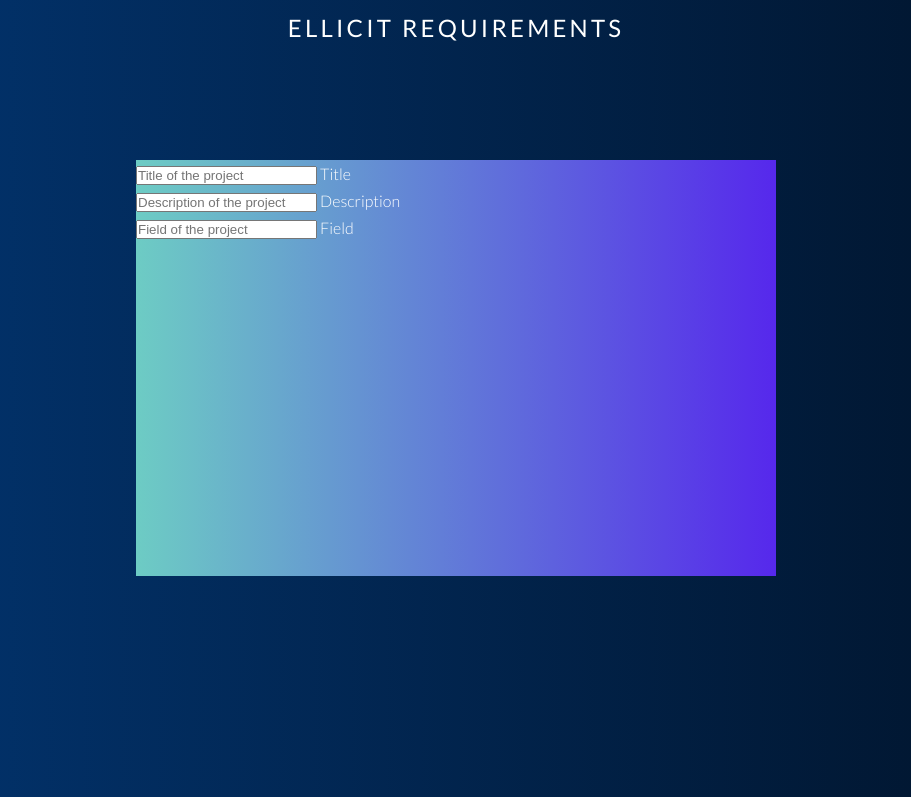
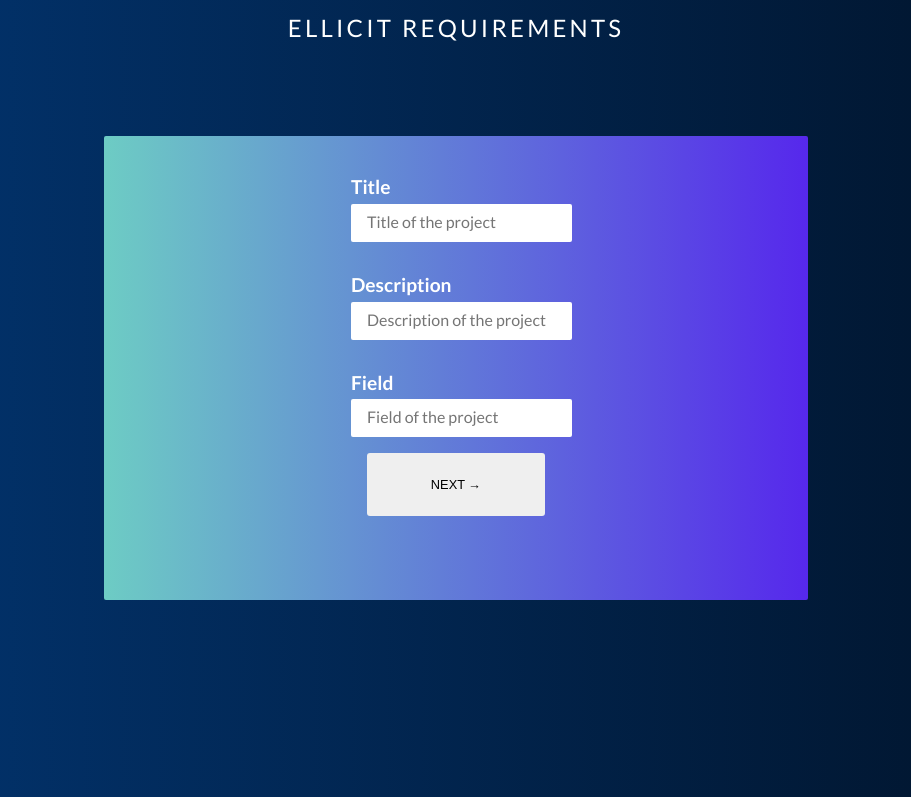
Before and after one commit to pahchangarg/chatgpt_interface, a plain HTML site: page index.html in a window 1280 px wide. Shown: the part 1112-1909 px from the top of the page, without its empty margins (184-1095 px from the left). Drawn offline with Linux system fonts and the light colour scheme.

Commit message:
adding form buttons

```diff
--- a/index.css
+++ b/index.css
@@ -116,38 +116,18 @@ nav a:hover::before {
   transform: translateY(-3px);
   box-shadow: 0 1rem 2rem rgba(black, 0.2);
 }
-/* .btn::after {
+.btn:hover::after {
   transform: scaleX(1.4) scaleY(1.6);
   opacity: 0;
-} */
+}
+
 .btn:active,
 .btn:focus {
   outline: none;
   transform: translateY(-1px);
   box-shadow: 0 0.5rem 1rem rgba(black, 0.2);
 }
-.btn--main {
-  background-image: linear-gradient(
-    to right,
-    rgb(109, 204, 196),
-    rgb(86, 40, 236)
-  );
-  color: white;
-}
-
-/* .btn::after {
-  background-image: linear-gradient(
-    to right,
-    rgb(109, 204, 196),
-    rgb(86, 40, 236)
-  );
-} */
-
-.btn--animated {
-  animation: moveInBottom 0.5s ease-out 0.75s;
-  animation-fill-mode: backwards;
-}
-/* .btn::after {
+.btn::after {
   content: "";
   display: inline-block;
   height: 100%;
@@ -158,7 +138,21 @@ nav a:hover::before {
   left: 0;
   z-index: -1;
   transition: all 0.4s;
-} */
+}
+
+.btn--main {
+  background-image: linear-gradient(
+    to right,
+    rgb(109, 204, 196),
+    rgb(86, 40, 236)
+  );
+  color: white;
+}
+
+.btn--animated {
+  animation: moveInBottom 0.5s ease-out 0.75s;
+  animation-fill-mode: backwards;
+}
 
 .section-requirement {
   background-image: linear-gradient(to right, rgba(2, 53, 113), rgba(1, 19, 41))
@@ -182,7 +176,51 @@ nav a:hover::before {
   transform: translate(-50%, -50%);
   width: 50%;
   height: 40%;
+  padding: 1.5rem 2rem;
+  border-radius: 2px;
 }
+
+form {
+  display: flex;
+  flex-direction: column;
+  align-items: center;
+}
+
+.form__group:not(:last-child) {
+  margin-bottom: 1rem;
+}
+
+.form__input {
+  font-size: 1rem;
+  font-family: inherit;
+  color: inherit;
+  padding: 0.5rem 1rem;
+  border-radius: 2px;
+  background-color: rgba(white, 0.5);
+  border: none;
+  border-bottom: 3px solid transparent;
+  width: 90%;
+  display: block;
+  transition: all 0.3s;
+}
+.form__input:focus {
+  outline: none;
+  box-shadow: 0 1rem 2rem rgba(black, 0.1);
+  border-bottom: 3px solid rgba(2, 53, 113);
+}
+.form__label {
+  font-size: 1.2rem;
+  font-weight: 700;
+  margin-top: 0.7rem;
+  display: block;
+  transition: all 0.3s;
+}
+.form__input:placeholder-shown + .form__label {
+  opacity: 0;
+  visibility: hidden;
+  transform: translateY(-4rem);
+}
+
 .u-margin-top {
   margin-top: -10rem;
 }
--- a/index.html
+++ b/index.html
@@ -49,28 +49,31 @@
       <div class="project-box">
         <form action="" class="project__form">
           <div class="form__group">
+            <label for="name" class="form__label">Title</label>
             <input
               type="text"
-              class="project__name"
+              class="form__input"
               placeholder="Title of the project"
             />
-            <label for="name" class="form__label">Title</label>
           </div>
           <div class="form__group">
+            <label for="name" class="form__label">Description</label>
             <input
               type="text"
-              class="project__description"
+              class="form__input"
               placeholder="Description of the project"
             />
-            <label for="name" class="form__label">Description</label>
           </div>
           <div class="form__group">
+            <label for="name" class="form__label">Field</label>
             <input
               type="text"
-              class="project__field"
+              class="form__input"
               placeholder="Field of the project"
             />
-            <label for="name" class="form__label">Field</label>
+          </div>
+          <div class="form__group">
+            <button class="btn btn--submit">Next &rarr;</button>
           </div>
         </form>
       </div>
```
